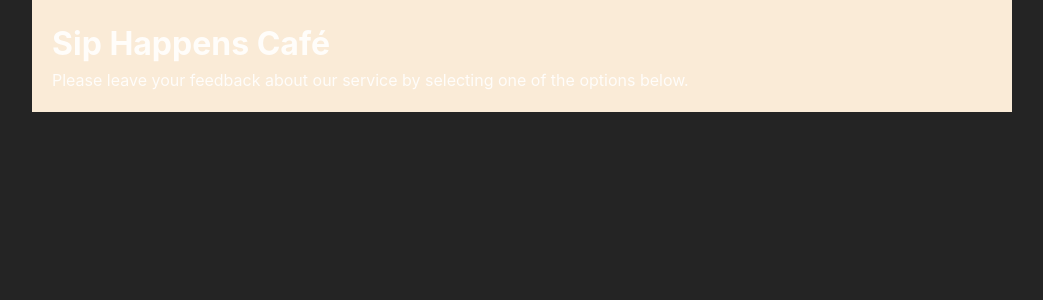
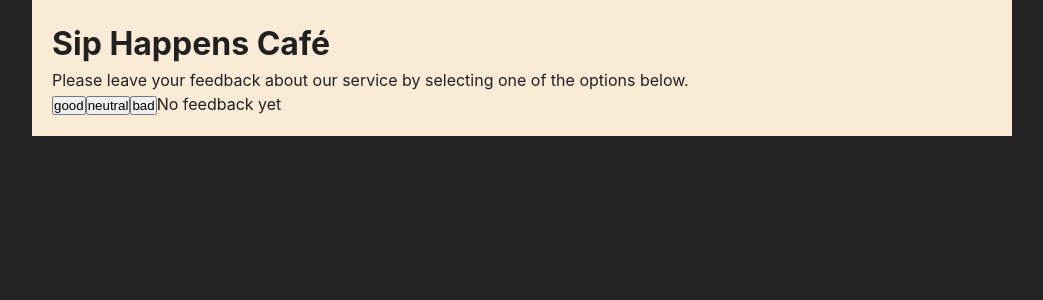
Before and after one commit to DorianDevUA/goit-react-hw-04-phonebook, a React (Vite) app: page / in a window 1280 px wide. Shown: the top 300 px of the page, without its empty margins (118-1161 px from the left). Built offline with nearby package versions, Linux system fonts and the light colour scheme.

Commit message:
add hw 02

```diff
--- a/src/components/App/App.jsx
+++ b/src/components/App/App.jsx
@@ -1,14 +1,55 @@
 import { Component } from 'react';
 import { Container } from './App.styled';
-import { Description } from '../Description/Description';
+import { Description } from '../Description';
+import { Options } from '../Options';
+import { Feedback } from '../Feedback';
 
 export class App extends Component {
-  state = { };
+  state = {
+    good: 0,
+    neutral: 0,
+    bad: 0,
+  };
+
+  updateFeedback = feedbackType => {
+    console.log(feedbackType);
+    this.setState({ [feedbackType]: this.state[feedbackType] + 1 });
+  };
+
+  countTotalFeedback = () => {
+    const { good, neutral, bad } = this.state;
+    return good + neutral + bad;
+  };
+
+  countPositiveFeedbackPercentage = (good, totalFeedback) => {
+    return Math.round((good / totalFeedback) * 100);
+  };
 
   render() {
+    console.log(this.state);
+    const { good, neutral, bad } = this.state;
+    const options = ['good', 'neutral', 'bad'];
+    const totalFeedback = this.countTotalFeedback();
+    const positivePercentage = this.countPositiveFeedbackPercentage(
+      good,
+      totalFeedback,
+    );
+
     return (
       <Container>
         <Description />
+        <Options options={options} onLeaveFeedback={this.updateFeedback} />
+        {totalFeedback ? (
+          <Feedback
+            good={good}
+            neutral={neutral}
+            bad={bad}
+            total={totalFeedback}
+            positivePercentage={positivePercentage}
+          />
+        ) : (
+          'No feedback yet'
+        )}
       </Container>
     );
   }
--- a/src/components/App/App.styled.jsx
+++ b/src/components/App/App.styled.jsx
@@ -4,6 +4,7 @@
   max-width: 980px;
   margin: 0 auto;
   /* Приклад використання значень з теми(theme) у css  */
+  color: ${({theme}) => theme.colors.primaryText};
   padding: ${props => props.theme.spacing(5)};
   background-color: ${props => `${props.theme.colors.primaryBackground}`};
 `;
--- a/src/components/FeedBack/FeedBack.jsx
+++ b/src/components/FeedBack/FeedBack.jsx
@@ -0,0 +1,11 @@
+export function Feedback({good, neutral, bad, total, positivePercentage}) {
+  return (
+    <div>
+      <p>Good: {good}</p>
+      <p>Neutral: {neutral}</p>
+      <p>Bad: {bad}</p>
+      <p>Total: {total}</p>
+      <p>Positive: {positivePercentage}%</p>
+    </div>
+  );
+}
--- a/src/components/FeedBack/index.js
+++ b/src/components/FeedBack/index.js
@@ -1 +1 @@
-export * from './FeedBack';
+export * from './Feedback';
--- a/src/components/Options/Options.jsx
+++ b/src/components/Options/Options.jsx
@@ -0,0 +1,11 @@
+export function Options({ options, onLeaveFeedback }) {
+  return options.map(prop => (
+    <button
+      key={prop}
+      type="submit"
+      onClick={() => onLeaveFeedback(prop)}
+    >
+      {prop}
+    </button>
+  ));
+}
```
